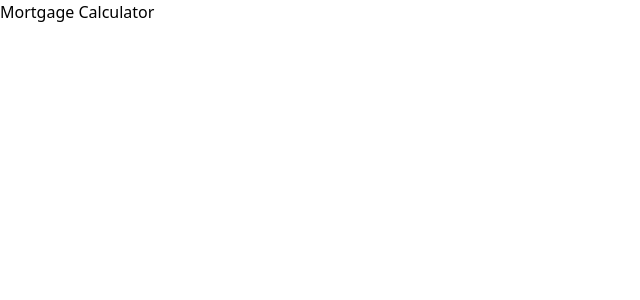
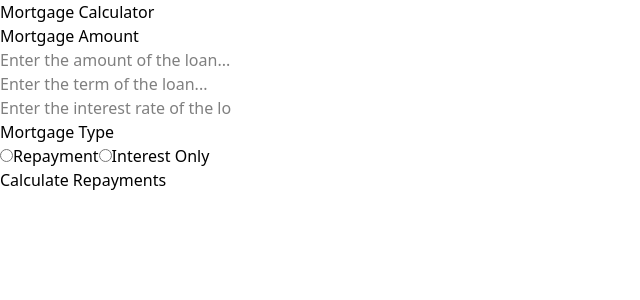
Before and after one commit to JohnMHoyt24/mortgage-repayment-calculator, a React (Vite) app in the folder my-app/: page / in a window 1280 px wide. Shown: the top 300 px of the page, without its empty margins (0-640 px from the left). Built offline with nearby package versions, Linux system fonts and the light colour scheme.

Commit message:
Created the structure of the form , state management, and logic for calculating the results.

```diff
--- a/my-app/src/components/Calculator.tsx
+++ b/my-app/src/components/Calculator.tsx
@@ -2,37 +2,149 @@ import React, { useState } from "react";
 
 interface Payment {
     id: number,
-    amount: number,
-    term: number,
-    rate: number
+    amount: string,
+    term: string,
+    rate: string
 }
 
 const Calculator: React.FC = () => {
     const [amount, setAmount] = useState("");
     const [term, setTerm] = useState("");
     const [rate, setRate] = useState("");
-    const [type, setType] = useState(false);
+    const [mortgageType, setMortgageType] = useState<'repayment' | 'interest' | ''>("");
     const [errors, setErrors] = useState<{ [key: string]: string }>({});
     const regex = /[^0-9.]/;
 
     const validate = () => {
         const newErrors: { [key: string]: string } = {};
+
         if(!amount) newErrors.amount = "Please provide the amount of the loan!";
         if(!term) newErrors.term = "Please provide the term of the loan!";
         if(!rate) newErrors.rate = "Please provide the interest rate of the loan!";
 
         if(regex.test(amount)){
             newErrors.amount = "The amount must be a number!";
+        } else if(regex.test(term)){
+            newErrors.term = "The term must be a number!";
+        } else if (regex.test(rate)) {
+            newErrors.rate = "The rate must be a number!";
         }
 
         return newErrors;
     }
 
-    return(
+    const clearErrorOnChange = (fieldName: string) => {
+        setErrors((prevErrors) => {
+            const newErrors = { ...prevErrors };
+            delete newErrors[fieldName];
+            return newErrors;
+        })
+    }
+
+        const handleCalculation = (e: React.FormEvent) => {
+            //The values the user enters are strings, they need to be converted to numbers for calculation
+            e.preventDefault();
+            const validationErrors = validate();
+            if (Object.keys(validationErrors).length > 0) {
+                setErrors(validationErrors);
+            } else {
+                setErrors({});
+                const principal = parseFloat(amount);
+                const annualInterestRate = parseFloat(rate) / 100;
+                //const monthlyInterestRate = annualInterestRate / 12;
+                const numberOfPayments = parseFloat(term) * 12;
+                let repayment: number;
+                let interest: number;
+
+                if (mortgageType === 'repayment') {
+                    //Calculation for repayment mortgage
+
+                } else if(mortgageType === 'interest'){
+                    //Calculation for interest only mortgage
+                }
+
+                //The result needs to be converted from a number to a string
+            }
+
+
+
+        }
+
+        return(
         <div>
             <h1>Mortgage Calculator</h1>
             <form>
-
+                <h2>Mortgage Amount</h2>
+                <div>
+                    <input
+                        type="text"
+                        id="mortgage-amount"
+                        placeholder="Enter the amount of the loan..."
+                        value={amount}
+                        onChange={(e) => {
+                            setAmount(e.target.value);
+                            clearErrorOnChange('amount');
+                        }}
+                        //Apply error styling in Tailwind if there is an error for amount
+                    />
+                    {errors.amount && <p className="text-red-500">{errors.amount}</p>}
+                </div>
+                <div>
+                    <input
+                        type="text"
+                        id="mortgage-term"
+                        placeholder="Enter the term of the loan..."
+                        value={term}
+                        onChange={(e) => {
+                            setTerm(e.target.value);
+                            clearErrorOnChange('term');
+                        }}
+                        //Apply error styling in Tailwind if there is an error for term
+                    />
+                    {errors.term && <p className="text-red-500">{errors.term}</p>}
+                </div>
+                <div>
+                    <input
+                        type="text"
+                        id="mortgage-rate"
+                        placeholder="Enter the interest rate of the loan..."
+                        value={rate}
+                        onChange={(e) => {
+                            setRate(e.target.value);
+                            clearErrorOnChange('rate');
+                        }}
+                        //Apply error styling in Tailwind if there is an error for rate
+                    />
+                    {errors.rate && <p className="text-red-500">{errors.rate}</p>}
+                </div>
+                <h2>Mortgage Type</h2>
+                <div>
+                    <label>
+                        <input
+                            type="radio"
+                            name="mortgage-type"
+                            value="repayment"
+                            checked={mortgageType === 'repayment'}
+                            onChange={(e: React.ChangeEvent<HTMLInputElement>) => setMortgageType(e.target.value as 'repayment' | 'interest')}
+                        />
+                        Repayment
+                    </label>
+                    <label>
+                        <input
+                            type="radio"
+                            name="mortgage-type"
+                            value="interest"
+                            checked={mortgageType === 'interest'}
+                            onChange={(e: React.ChangeEvent<HTMLInputElement>) => setMortgageType(e.target.value as 'repayment' | 'interest')}
+                        />
+                        Interest Only
+                    </label>
+                </div>
+                <div>
+                    <button type="button" onClick={handleCalculation}>
+                        Calculate Repayments
+                    </button>
+                </div>
             </form>
         </div>
     );
```
